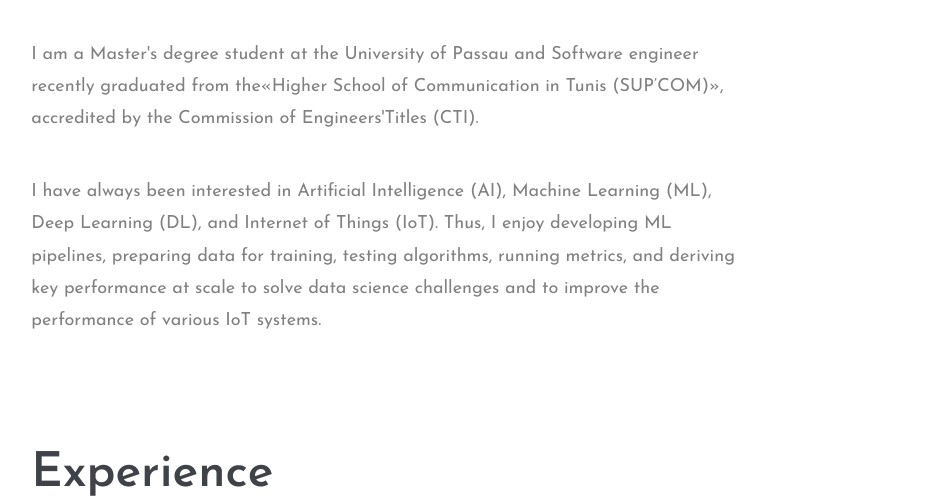
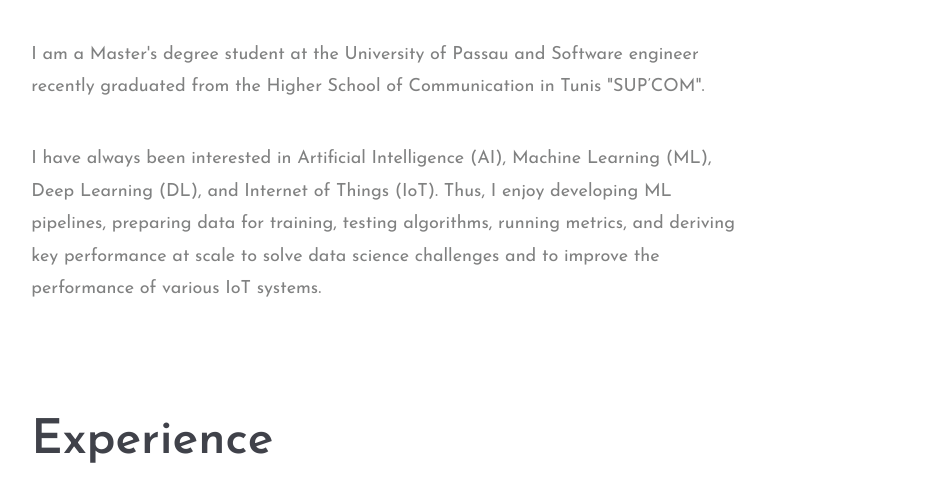
Before and after one commit to AbdelwahedRebhi/AbdelwahedRebhi.github.io, a plain HTML site: page index.html in a window 1280 px wide. Shown: the part 1169-1667 px from the top of the page, without its empty margins (197-1147 px from the left). Drawn offline with Linux system fonts and the light colour scheme.

Commit message:
Update Text_4

```diff
--- a/index.html
+++ b/index.html
@@ -115,8 +115,8 @@
 							<div class="single-review">
 								<div class="qut">“</div>
 								<p>
-									I am a Master's degree student at the University of Passau and Software engineer recently graduated from the«Higher School of Communication
-									in Tunis (SUP’COM)», accredited by the Commission of Engineers'Titles (CTI).
+									I am a Master's degree student at the University of Passau and Software engineer recently graduated from the Higher School of Communication
+									in Tunis "SUP’COM".
 								<br>
 								<p>I have always been interested in Artificial Intelligence (AI), Machine Learning (ML), Deep Learning (DL), and Internet of Things (IoT).
 									Thus, I enjoy developing ML pipelines, preparing data for training, testing algorithms, running metrics, and deriving key performance at scale to solve data science challenges and to improve the performance of various IoT
```
